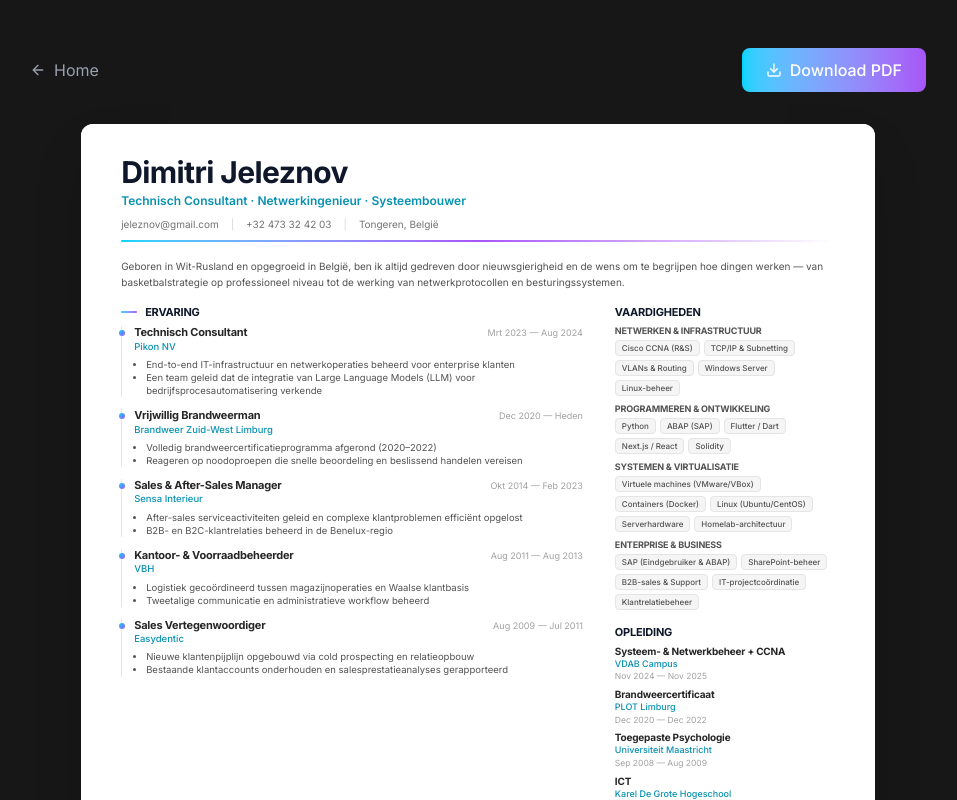
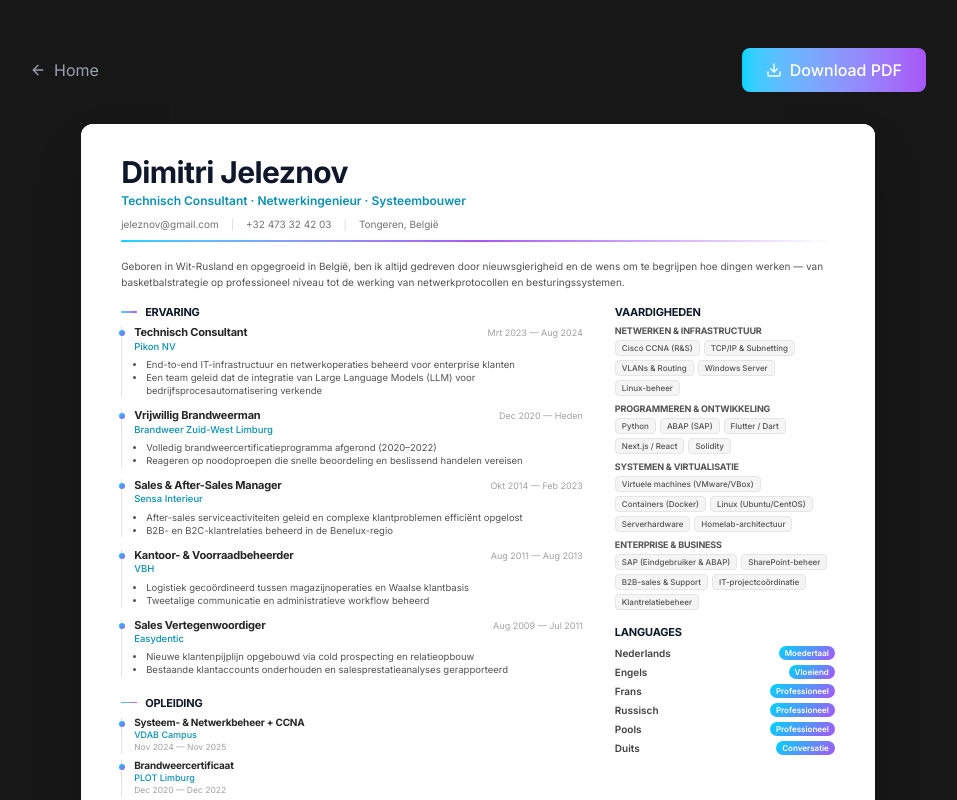
Before and after one commit to Albiniu5/ResumeWebsite, a Next.js app: page /resume in a window 1280 px wide. Shown: the top 800 px of the page, without its empty margins (162-1119 px from the left). Built offline with nearby package versions, Linux system fonts and the light colour scheme.

Commit message:
fix: move education below experience in left column

```diff
--- a/src/app/resume/ResumeContent.tsx
+++ b/src/app/resume/ResumeContent.tsx
@@ -77,7 +77,7 @@ export default function ResumeContent() {
                     {/* Two-column body */}
                     <div className="grid grid-cols-[1fr_220px] gap-8">
 
-                        {/* LEFT — Experience */}
+                        {/* LEFT — Experience + Education */}
                         <div>
                             <h3 className="text-[11px] font-bold text-[#0f172a] uppercase tracking-[0.15em] mb-2 flex items-center gap-2">
                                 <span className="w-4 h-[1.5px] bg-gradient-to-r from-[#00d4ff] to-[#a855f7] rounded-full" />
@@ -97,6 +97,22 @@ export default function ResumeContent() {
                                                 <li key={j} className="leading-snug">{a}</li>
                                             ))}
                                         </ul>
+                                    </div>
+                                ))}
+                            </div>
+
+                            {/* Education — below experience */}
+                            <h3 className="text-[11px] font-bold text-[#0f172a] uppercase tracking-[0.15em] mt-5 mb-2 flex items-center gap-2">
+                                <span className="w-4 h-[1.5px] bg-gradient-to-r from-[#00d4ff] to-[#a855f7] rounded-full" />
+                                {ui.nav.education}
+                            </h3>
+                            <div className="space-y-1.5">
+                                {educationData.map((edu: any, i: number) => (
+                                    <div key={i} className="relative pl-3 border-l border-neutral-200">
+                                        <div className="absolute w-1.5 h-1.5 rounded-full -left-[3.5px] top-[4px]" style={{ background: 'linear-gradient(135deg, #00d4ff, #a855f7)' }} />
+                                        <h4 className="text-[10px] font-bold text-neutral-800 leading-tight">{edu.degree}</h4>
+                                        <p className="text-[9px] font-medium" style={{ color: '#0891b2' }}>{edu.institution}</p>
+                                        <p className="text-[8.5px] text-neutral-400">{edu.period}</p>
                                     </div>
                                 ))}
                             </div>
@@ -126,21 +142,6 @@ export default function ResumeContent() {
                                 </div>
                             </section>
 
-                            {/* Education */}
-                            <section>
-                                <h3 className="text-[11px] font-bold text-[#0f172a] uppercase tracking-[0.15em] mb-2">
-                                    {ui.nav.education}
-                                </h3>
-                                <div className="space-y-1.5">
-                                    {educationData.map((edu: any, i: number) => (
-                                        <div key={i}>
-                                            <h4 className="text-[10px] font-bold text-neutral-800 leading-tight">{edu.degree}</h4>
-                                            <p className="text-[9px] font-medium" style={{ color: '#0891b2' }}>{edu.institution}</p>
-                                            <p className="text-[8.5px] text-neutral-400">{edu.period}</p>
-                                        </div>
-                                    ))}
-                                </div>
-                            </section>
 
                             {/* Languages */}
                             <section>
```
